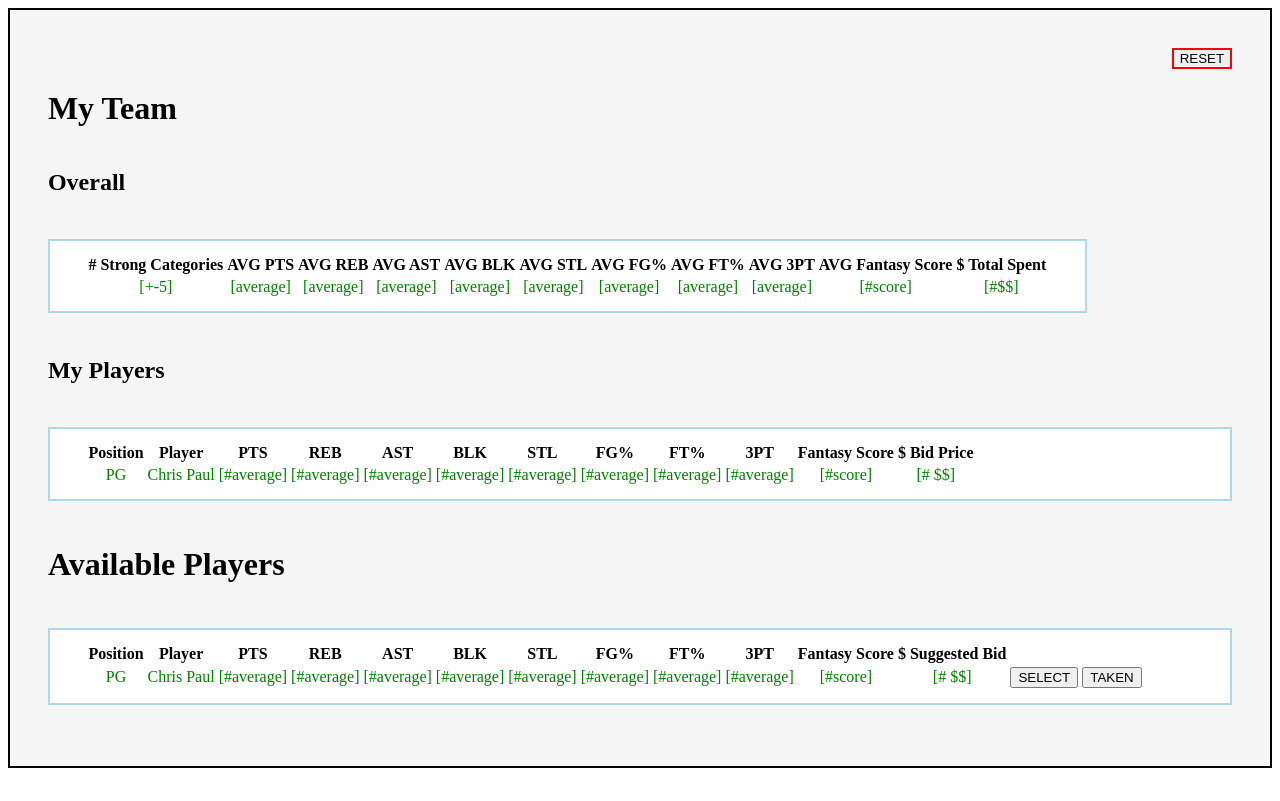
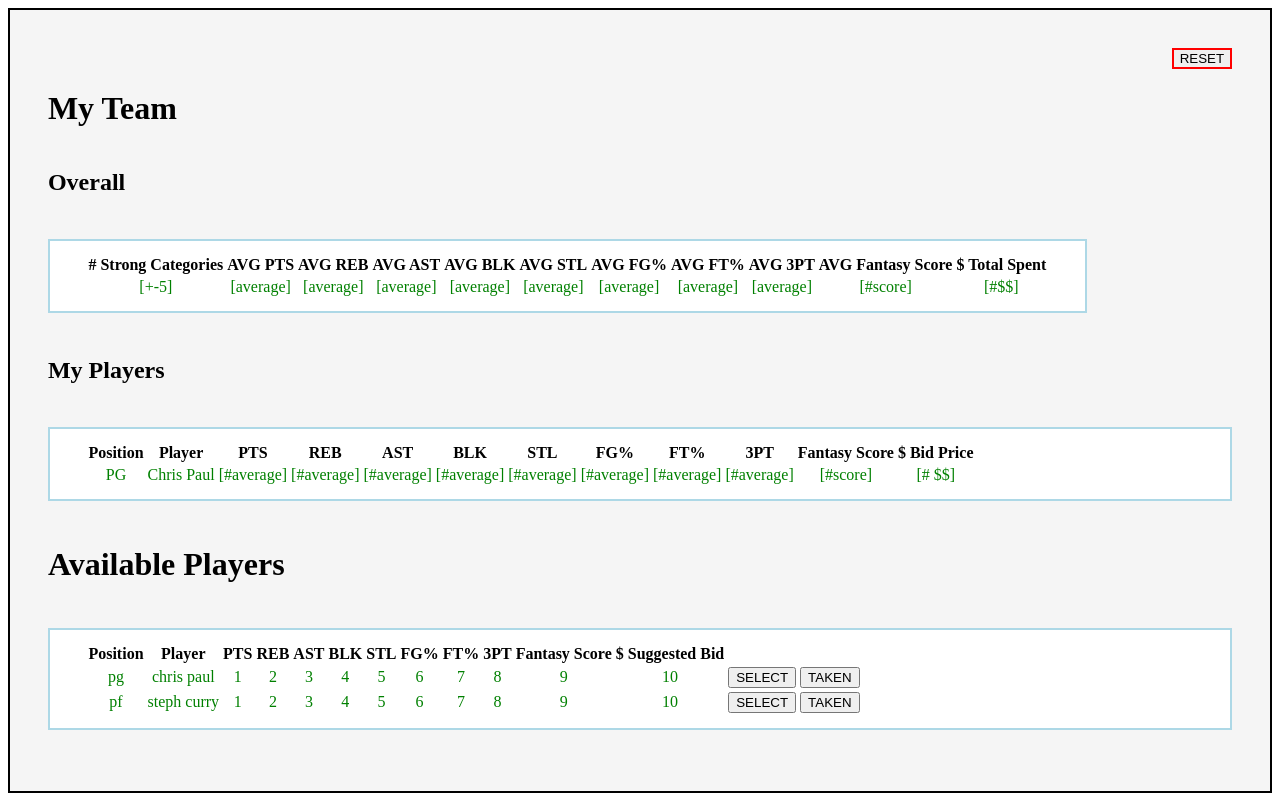
Before and after one commit to tori-obregon/soloproject_draftassistant, a React app: page / in a window 1280 px wide. Built offline with nearby package versions, Linux system fonts and the light colour scheme.

Commit message:
undraftedPlayer container populating with static state

```diff
--- a/src/app.jsx
+++ b/src/app.jsx
@@ -1,5 +1,5 @@
 import React from 'react';
-import { createRoot } from 'react-dom/client';
+// import { createRoot } from 'react-dom/client';
 
 import './style.scss';
 
@@ -26,5 +26,5 @@ export default function App() {
   )
 }
 
-const root = createRoot(document.querySelector('#root'));
-root.render(<App />,);
+// const root = createRoot(document.querySelector('#root'));
+// root.render(<App />,);
--- a/src/undrafted/undraftedContainer.jsx
+++ b/src/undrafted/undraftedContainer.jsx
@@ -1,13 +1,44 @@
 import React from 'react';
 import UndraftedPlayer from './undraftedPlayer.jsx';
 
+const undraftedPlayer = [
+  {
+    position: 'pg',
+    player: 'chris paul',
+    pts: 1,
+    reb: 2,
+    ast: 3,
+    blk: 4,
+    stl: 5,
+    fg : 6,
+    ft : 7,
+    threept : 8,
+    fantasy_score: 9,
+    suggested_bid : 10
+  },
+  {
+    position: 'pf',
+    player: 'steph curry',
+    pts: 1,
+    reb: 2,
+    ast: 3,
+    blk: 4,
+    stl: 5,
+    fg : 6,
+    ft : 7,
+    threept : 8,
+    fantasy_score: 9,
+    suggested_bid : 10
+  }
 
+];
 
 
 export default function UndraftedContainer() {
   return (
     <div id='undraftedContainer'>
       <table>
+        <thead>
           <tr>
             <th>Position</th>
             <th>Player</th>
@@ -22,8 +53,13 @@ export default function UndraftedContainer() {
             <th>Fantasy Score</th>
             <th>$ Suggested Bid</th>
           </tr>
-        <UndraftedPlayer />
+        </thead>
+        <tbody>
+          {undraftedPlayer.map((player) => (
+          <UndraftedPlayer key={player.player} {...player}/>))
+          }
+        </tbody>
       </table>
     </div>
-  )
+  );
 }
--- a/src/undrafted/undraftedPlayer.jsx
+++ b/src/undrafted/undraftedPlayer.jsx
@@ -1,20 +1,20 @@
 import React from 'react';
 
-export default function UndraftedPlayer() {
+export default function UndraftedPlayer(props) {
   return (
     <tr id='undraftedPlayer'>
-      <td id='position'>PG</td>
-      <td id='player'>Chris Paul</td>
-      <td id='pts'>[#average]</td>
-      <td id='reb'>[#average]</td>
-      <td id='ast'>[#average]</td>
-      <td id='blk'>[#average]</td>
-      <td id='stl'>[#average]</td>
-      <td id='fg%'>[#average]</td>
-      <td id='ft%'>[#average]</td>
-      <td id='3pt'>[#average]</td>
-      <td id='fantasyScore'>[#score]</td>
-      <td id='bidPrice'>[# $$]</td>
+      <td id='position'>{props.position}</td>
+      <td id='player'>{props.player}</td>
+      <td id='pts'>{props.pts}</td>
+      <td id='reb'>{props.reb}</td>
+      <td id='ast'>{props.ast}</td>
+      <td id='blk'>{props.blk}</td>
+      <td id='stl'>{props.stl}</td>
+      <td id='fg%'>{props.fg}</td>
+      <td id='ft%'>{props.ft}</td>
+      <td id='3pt'>{props.threept}</td>
+      <td id='fantasyScore'>{props.fantasy_score}</td>
+      <td id='bidPrice'>{props.suggested_bid}</td>
       <td><button>SELECT</button></td>
       <td><button>TAKEN</button></td>
     </tr>
--- a/webpack.config.js
+++ b/webpack.config.js
@@ -3,11 +3,12 @@ const HtmlWebPackPlugin = require('html-webpack-plugin');
 const CopyPlugin = require('copy-webpack-plugin');
 
 module.exports = {
-    mode: 'development',
-    entry: './src/app.jsx',
+    mode: process.env.NODE_ENV,
+    entry: './src/index.js',
     output: {
         path: path.resolve(__dirname, 'dist'),
         filename: 'bundle.js',
+        // publicPath: '/'
     },
     module: {
         rules: [
@@ -51,7 +52,7 @@ module.exports = {
         // fallback to root for other urls
         historyApiFallback: true,
         static: {
-            directory: path.join(__dirname, './dist'),
+            directory: path.join(__dirname, './src'),
         },
         proxy: {
             '/api/**': {
```
Also changed, not shown: package.json (+4 -3 lines), src/index.js (added, +14 -0 lines), 4 other files (tests, documents, lock files or other folders). Lines whose indentation alone changed are shown as unchanged.
